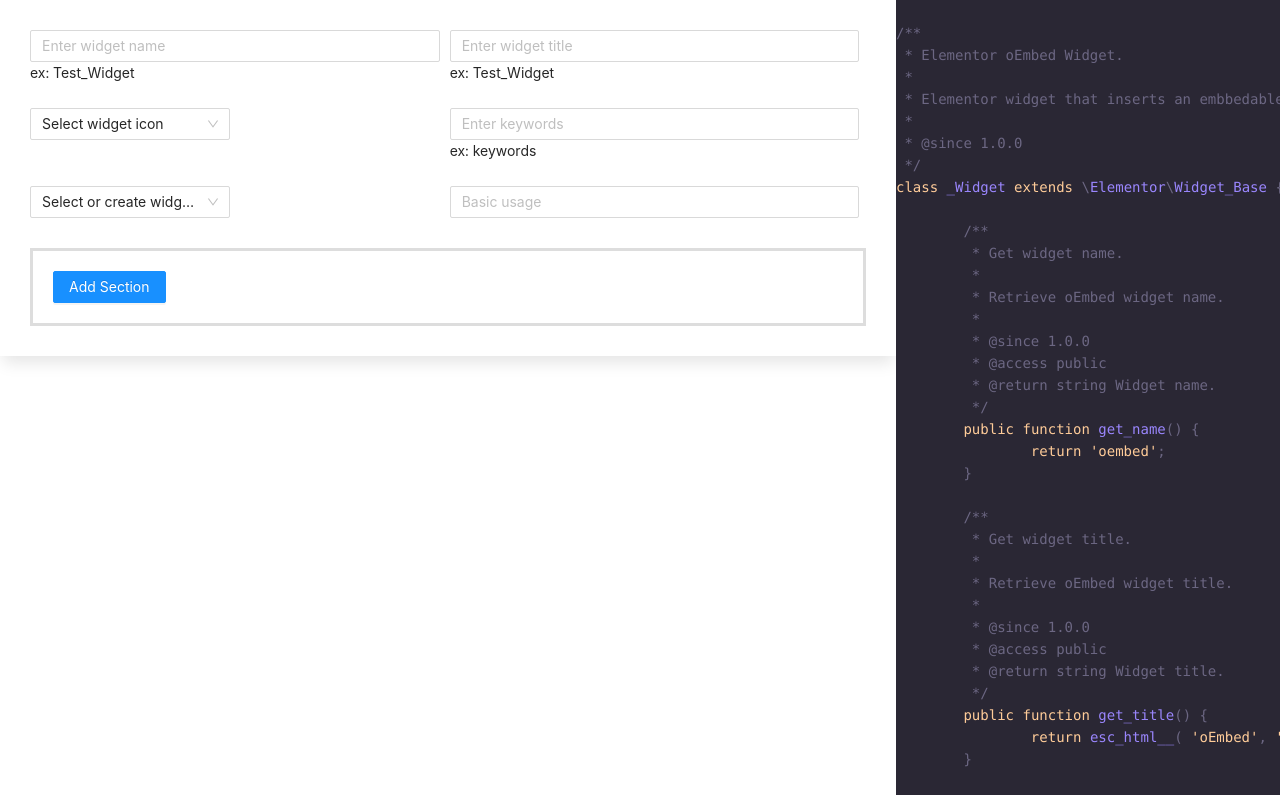
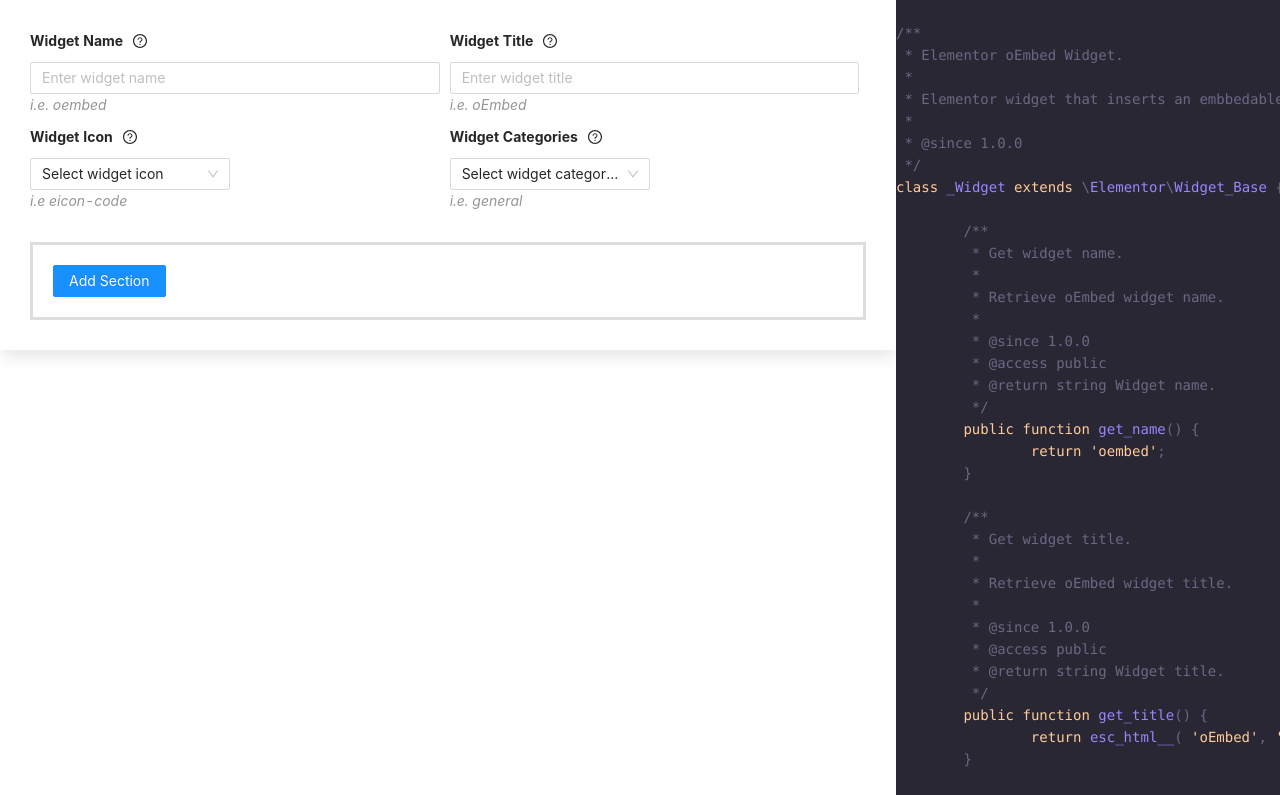
Before and after one commit to tawhidulIKhan/elementor-custom-widget-generator, a React (Create React App) app: page / in a window 1280 px wide. Shown: the top 795 px of the page. Built offline with nearby package versions, Linux system fonts and the light colour scheme.

Commit message:
refactor: transfer categories to data

```diff
--- a/src/components/widgetForm/WidgetForm.scss
+++ b/src/components/widgetForm/WidgetForm.scss
@@ -10,4 +10,9 @@
         flex: 1 0 49%;
         max-width: 49%;
     }
+    .example{
+        display: flex;
+        font-style: italic;
+        color: #959595;
+    }
 }
--- a/src/components/widgetForm/WidgetForm.tsx
+++ b/src/components/widgetForm/WidgetForm.tsx
@@ -2,8 +2,11 @@
 import { Input, Select } from 'antd';
 import { ChangeEvent } from 'react';
 import { connect } from 'react-redux';
+import { widgetCategories } from '../../data/widgetData';
+import { WidgetCategoriesInterface } from '../../interfaces/widget';
 import { RootState } from '../../store';
 import { setWidgetTitle } from '../../store/actions/widgetAction';
+import FormLabel from '../label/FormLabel';
 import WidgetSectionForm from '../widgetSectionForm/WidgetSectionForm';
 import './WidgetForm.scss';
 
@@ -32,47 +35,62 @@ function WidgetForm(props: Props) {
     <div className="widget__form">
       <div className="widget__form__row">
         <div className="widget__form__column">
+          <FormLabel
+            label="Widget Name"
+            tooltip="The get_name() method returns the widget name as it will be used in the code."
+          />
           <Input
             defaultValue={widget.title}
             placeholder="Enter widget name"
             onChange={onTitleChange}
           />
-          <p>ex: Test_Widget</p>
+          <span className="example">i.e. oembed</span>
         </div>
         <div className="widget__form__column">
+          <FormLabel
+            label="Widget Title"
+            tooltip="The get_title() method returns the widget label as it will be displayed to the user."
+          />
           <Input placeholder="Enter widget title" />
-          <p>ex: Test_Widget</p>
+          <span className="example">i.e. oEmbed</span>
         </div>
         <div className="widget__form__column">
+          <FormLabel
+            label="Widget Icon"
+            tooltip="he get_icon() method is an optional, but recommended, method. It lets you set the widget icon. You can use any Elementor icons (opens new window)or FontAwesome icons (opens new window), to simply return the CSS class name."
+          />
           <Select defaultValue="1" style={{ width: 200 }}>
             <Select.Option selected disabled value="1">
               Select widget icon
             </Select.Option>
-            <Select.Option value="general">General</Select.Option>
-            <Select.Option value="social">Social</Select.Option>
-            <Select.Option value="media">Media</Select.Option>
+            {widgetCategories.map((category: WidgetCategoriesInterface) => (
+              <Select.Option value={category.id}>
+                {category.label}
+              </Select.Option>
+            ))}
           </Select>
+          <span className="example">i.e eicon-code</span>
         </div>
         <div className="widget__form__column">
-          <Input placeholder="Enter keywords" />
-          <p>ex: keywords</p>
-        </div>
-        <div className="widget__form__column">
+          <FormLabel
+            label="Widget Categories"
+            tooltip="he get_icon() method is an optional, but recommended, method. It lets you set the widget icon. You can use any Elementor icons (opens new window)or FontAwesome icons (opens new window), to simply return the CSS class name."
+          />
           <Select
             onChange={onCategoryChange}
             defaultValue="1"
             style={{ width: 200 }}
           >
             <Select.Option selected disabled value="1">
-              Select or create widget categories
+              Select widget categories
             </Select.Option>
-            <Select.Option value="general">General</Select.Option>
-            <Select.Option value="social">Social</Select.Option>
-            <Select.Option value="media">Media</Select.Option>
+            {widgetCategories.map((category: WidgetCategoriesInterface) => (
+              <Select.Option value={category.id}>
+                {category.label}
+              </Select.Option>
+            ))}
           </Select>
-        </div>
-        <div className="widget__form__column">
-          <Input placeholder="Basic usage" />
+          <span className="example">i.e. general</span>
         </div>
       </div>
       <WidgetSectionForm />
--- a/src/data/widgetData.ts
+++ b/src/data/widgetData.ts
@@ -6,3 +6,26 @@ export default {
   keywords: [],
   sections: <any>[],
 };
+
+export const widgetCategories = [
+  {
+    id: 'basic',
+    label: 'Basic',
+  },
+  {
+    id: 'general',
+    label: 'General',
+  },
+  {
+    id: 'theme-elements',
+    label: 'theme-elements (for pro)',
+  },
+  {
+    id: 'woocommerce-elements',
+    label: 'woocommerce-elements (for pro)',
+  },
+  {
+    id: 'wordpress',
+    label: 'Wordpress',
+  },
+];
--- a/src/interfaces/widget.d.ts
+++ b/src/interfaces/widget.d.ts
@@ -19,3 +19,8 @@ export interface SectionInterface {
   tab: ControlTabs;
   controls: ControlInterface[];
 }
+
+export interface WidgetCategoriesInterface {
+  id: string;
+  label: string;
+}
```
